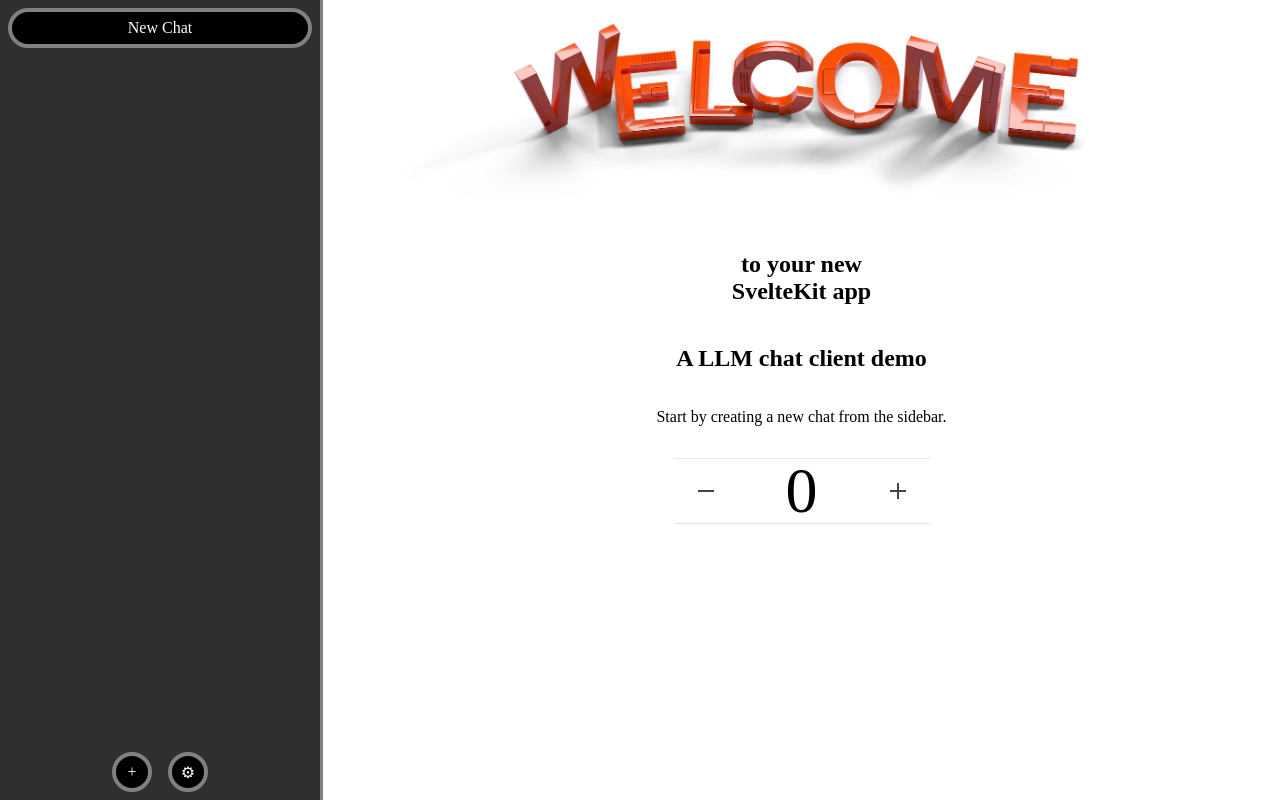
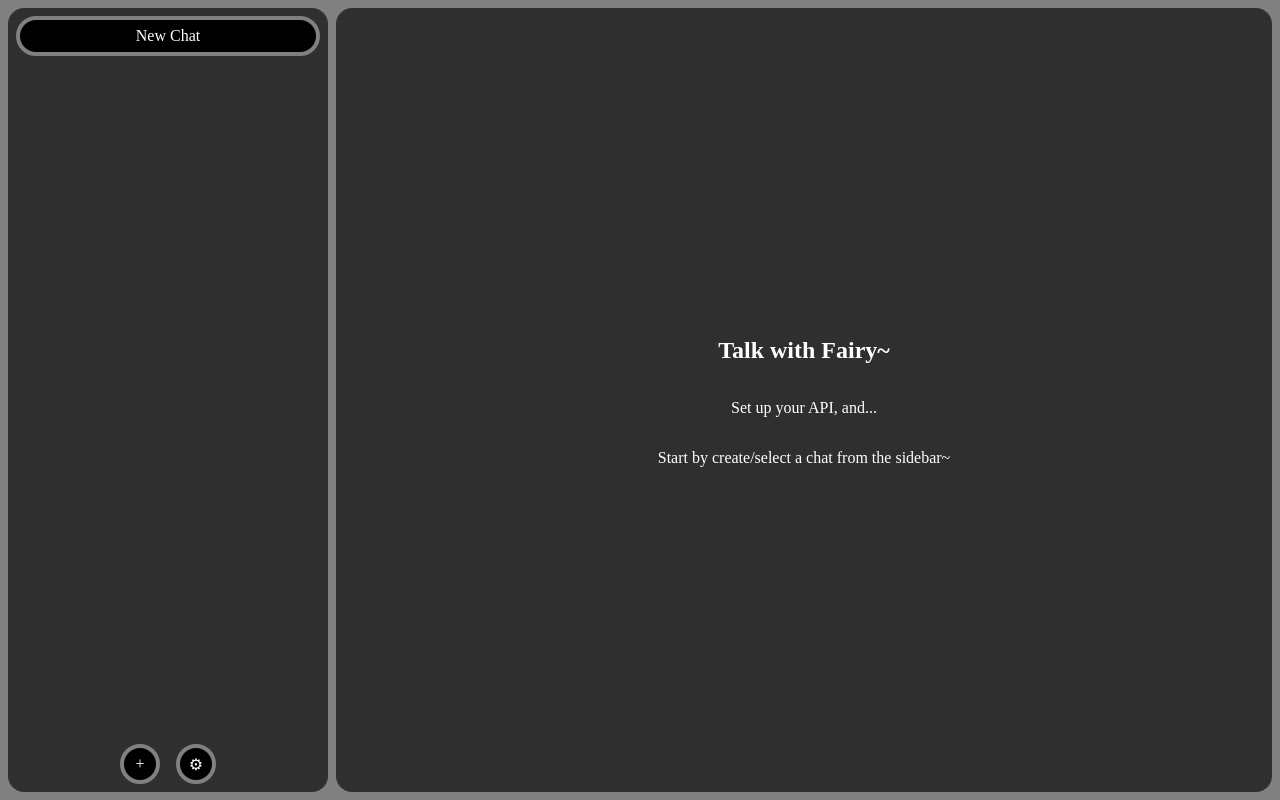
Before and after one commit to chldu2000/fairy, a SvelteKit app: page / in a window 1280 px wide. Built offline with nearby package versions, Linux system fonts and the light colour scheme.

Commit message:
update layout

```diff
--- /dev/null
+++ b/src/lib/style/animation.css
@@ -0,0 +1,32 @@
+@keyframes breath-scale {
+    0% {
+        background-color: yellow;
+        border: yellow; /* not changing border style ...? */
+        transform: scale(1);
+    }
+    25% {
+        transform: scale(1.05);
+    }
+    50% {
+        transform: scale(1);
+    }
+    75% {
+        transform: scale(1.05);
+    }
+    100% {
+        background-color: #9bbe00;
+        border: #9bbe00;
+        transform: scale(1);
+    }
+}
+
+@keyframes breath {
+    0% {
+        background-color: yellow;
+        border: yellow;
+    }
+    100% {
+        background-color: #9bbe00;
+        border: #9bbe00;
+    }
+}
--- a/src/lib/style/button.css
+++ b/src/lib/style/button.css
@@ -1,3 +1,5 @@
+@import url("./animation.css");
+
 .kk-button {
     background-color: black;
     color: white;
@@ -64,25 +66,3 @@
     animation: none;
     background-color: rgba(0, 0, 0, 0.2);
 }
-
-@keyframes breath-scale {
-    0% {
-        background-color: yellow;
-        border: yellow 0.25rem solid;
-        transform: scale(1);
-    }
-    25% {
-        transform: scale(1.05);
-    }
-    50% {
-        transform: scale(1);
-    }
-    75% {
-        transform: scale(1.05);
-    }
-    100% {
-        background-color: #9bbe00;
-        border: #9bbe00 0.25rem solid;
-        transform: scale(1);
-    }
-}
--- a/src/lib/widgets/KKButton.svelte
+++ b/src/lib/widgets/KKButton.svelte
@@ -1,5 +1,4 @@
 <script lang="ts">
-    import '$lib/style/button.css';
     import type { HTMLButtonAttributes } from 'svelte/elements';
 
     // Define the component's props interface
@@ -23,3 +22,7 @@
 >
     {@render children?.()}
 </button>
+
+<style>
+    @import '$lib/style/button.css';
+</style>
--- a/src/lib/worker.svelte.ts
+++ b/src/lib/worker.svelte.ts
@@ -1,3 +1,4 @@
+import { browser } from '$app/environment';
 import { settings, selectedChat, saveChatSession } from './store.svelte';
 
 export function sendMessage(message: string) {
@@ -9,6 +10,9 @@ export function sendMessage(message: string) {
 }
 
 export async function sendMessage_Test(message: string) {
+    // Warning: Avoid calling `fetch` eagerly during server-side rendering — put your `fetch` calls inside `onMount` or a `load` function instead
+    if (!browser) return;
+
     if (selectedChat.session) {
         selectedChat.session.messages.push({ role: 'user', content: message });
         const url = '/api'; // use local API proxy
--- a/src/routes/+layout.svelte
+++ b/src/routes/+layout.svelte
@@ -16,20 +16,13 @@
 
 <div class="app">
 	<!-- <Header /> -->
-
-	<Sidebar />
+    <aside>
+        <Sidebar />
+    </aside>
 
 	<main>
 		{@render children()}
 	</main>
-
-
-
-	<!-- <footer>
-		<p>
-			visit <a href="https://svelte.dev/docs/kit">svelte.dev/docs/kit</a> to learn about SvelteKit
-		</p>
-	</footer> -->
 </div>
 
 <style>
@@ -44,12 +37,23 @@
 		flex-direction: row;
 		width: 100vw;
 		height: 100vh;
+        gap: 8px;
+        padding: 8px;
+        box-sizing: border-box; /* 使宽高包含 padding 和 border */
+        background-color: grey;
 	}
 
+    .app > * { /* sub elements */
+        border-radius: 1rem;
+        overflow: hidden;
+        display: flex;
+    }
+
+    aside {
+        flex: 0 0 auto; /* flex: grow shrink basis */
+    }
+
 	main {
-		flex: 1;
-		display: flex;
-		flex-direction: column;
-		width: 100%;
+		flex: 1; /* 1 1 0 */
 	}
 </style>
--- a/src/routes/+page.svelte
+++ b/src/routes/+page.svelte
@@ -1,36 +1,22 @@
 <script lang="ts">
-	import Counter from './Counter.svelte';
-	import welcome from '$lib/images/svelte-welcome.webp';
-	import welcomeFallback from '$lib/images/svelte-welcome.png';
     import { deselectChatSession } from '$lib/store.svelte';
 
 	deselectChatSession();
 </script>
 
 <svelte:head>
-	<title>Home</title>
-	<meta name="description" content="Svelte demo app" />
+	<title>Fairy</title>
+	<meta name="description" content="A chatbot demo" />
 </svelte:head>
 
 <section>
 	<h1>
-		<span class="welcome">
-			<picture>
-				<source srcset={welcome} type="image/webp" />
-				<img src={welcomeFallback} alt="Welcome" />
-			</picture>
-		</span>
-
-		to your new<br />SvelteKit app
+		Talk with Fairy~
 	</h1>
 
-	<h2>
-		A <strong>LLM chat client</strong> demo
-	</h2>
+	<p>Set up your API, and...</p>
 
-	<p>Start by creating a new chat from the sidebar.</p>
-
-	<Counter />
+	<p>Start by create/select a chat from the sidebar~</p>
 </section>
 
 <style>
@@ -39,27 +25,13 @@
 		flex-direction: column;
 		justify-content: center;
 		align-items: center;
-		flex: 0.6;
+		flex: 1;
+		background-color: #2f2f2f;
+		color: white;
 	}
 
 	h1 {
 		width: 100%;
 		text-align: center;
 	}
-
-	.welcome {
-		display: block;
-		position: relative;
-		width: 100%;
-		height: 0;
-		padding: 0 0 calc(100% * 495 / 2048) 0;
-	}
-
-	.welcome img {
-		position: absolute;
-		width: 100%;
-		height: 100%;
-		top: 0;
-		display: block;
-	}
 </style>
--- a/src/routes/Sidebar.svelte
+++ b/src/routes/Sidebar.svelte
@@ -50,13 +50,18 @@
 </div>
 
 <style>
+    @import '$lib/style/animation.css';
+
     .sidebar {
         background-color: #2f2f2f;
         width: 20rem;
-        height: 100vh;
+        /* height: 100vh; */
         display: flex;
         flex-direction: column;
-        border-right: 3px solid gray;
+        /* border-right: 3px solid gray; */
+        /* margin: 4px; */
+        /* padding: 4px; */
+        /* border-radius: 1rem; */
     }
 
     .chat-list {
@@ -95,9 +100,10 @@
 
     .chat-item.selected,
     .chat-item:hover {
-        background-color: yellow;
+        /* background-color: yellow; */
         color: black;
         /* border: yellow 0.25rem solid; */
+        animation: breath 2s infinite alternate;
     }
 
     .chat-item.selected :global(.auto-hide),
--- a/src/routes/chat/[slug]/+page.svelte
+++ b/src/routes/chat/[slug]/+page.svelte
@@ -35,5 +35,7 @@
         display: flex;
         flex-direction: column;
         flex: 1;
+
+        background-color: white;
     }
 </style>
```
